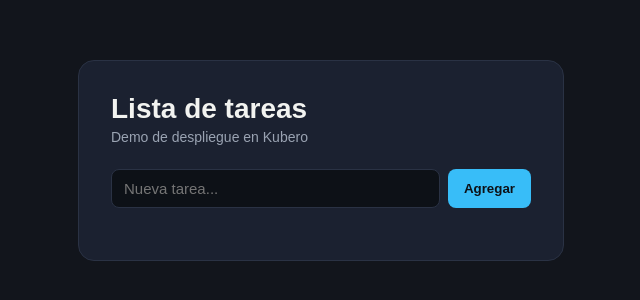
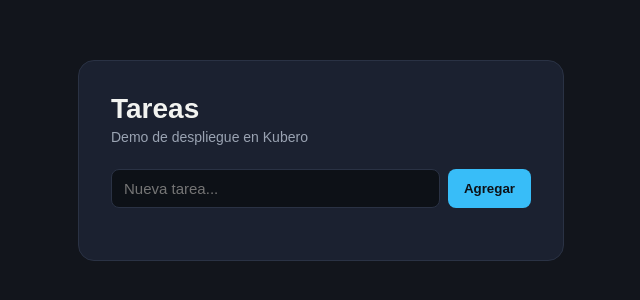
Before and after one commit to BenjaminEspinozaFK/kubero-demo-todo, a plain HTML site: page client/index.html in a window 1280 px wide. Shown: the part 240-540 px from the top of the page, without its empty margins (319-959 px from the left). Drawn offline with Linux system fonts and the light colour scheme; no server answers.

Commit message:
feat: Prueba

```diff
--- a/client/index.html
+++ b/client/index.html
@@ -1,14 +1,16 @@
 <!doctype html>
 <html lang="es">
+
 <head>
   <meta charset="utf-8" />
   <meta name="viewport" content="width=device-width, initial-scale=1" />
   <title>Lista de tareas — demo Kubero</title>
   <link rel="stylesheet" href="style.css" />
 </head>
+
 <body>
   <main class="card">
-    <h1>Lista de tareas</h1>
+    <h1>Tareas</h1>
     <p class="hint">Demo de despliegue en Kubero</p>
 
     <form id="task-form">
@@ -21,4 +23,5 @@
 
   <script src="app.js"></script>
 </body>
+
 </html>
```
